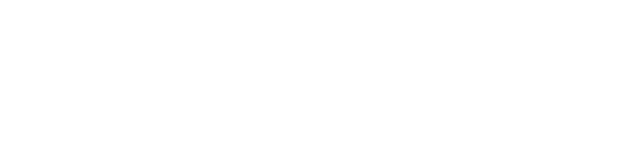
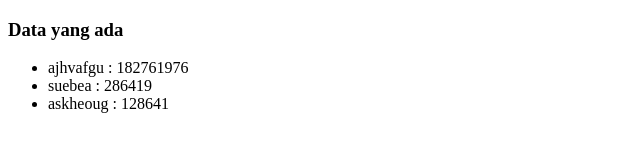
Before and after one commit to sbasshub/b-m, a plain HTML site: page index.html in a window 1280 px wide. Shown: the whole page, without its empty margins (0-640 px from the left). Drawn offline with Linux system fonts and the light colour scheme.

Commit message:
menambahkan data

```diff
--- a/index.html
+++ b/index.html
@@ -6,6 +6,11 @@
     <title>Git</title>
 </head>
 <body>
-
+    <h3>Data yang ada</h3>
+    <ul>
+        <li>ajhvafgu : 182761976</li>
+        <li>suebea : 286419</li>
+        <li>askheoug : 128641</li>
+    </ul>
 </body>
 </html>
```
